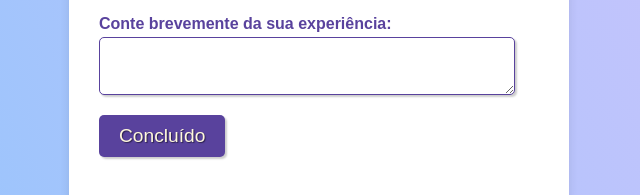
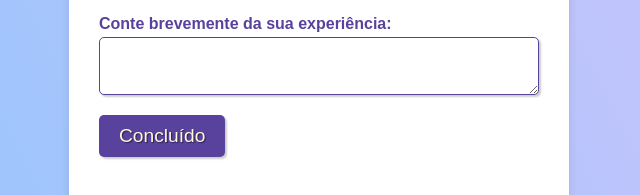
Before and after one commit to Simone-94/cadastro-simples, a plain HTML site: page index.html in a window 1280 px wide. Shown: the part 645-840 px from the top of the page, 321-961 px from the left. Drawn offline with Linux system fonts and the light colour scheme.

Commit message:
Add files via upload

```diff
--- a/index.html
+++ b/index.html
@@ -90,7 +90,7 @@
         <div class="campo">
             <br>
             <label for="comentario"><strong>Conte brevemente da sua experiência:<strong></label>
-            <textarea row="6" style="width: 26em" id="comentario" name="comentario"></textarea>
+            <textarea id="comentario" name="comentario"></textarea>
         </div>
 
         <!--Criação de botão-->
```
